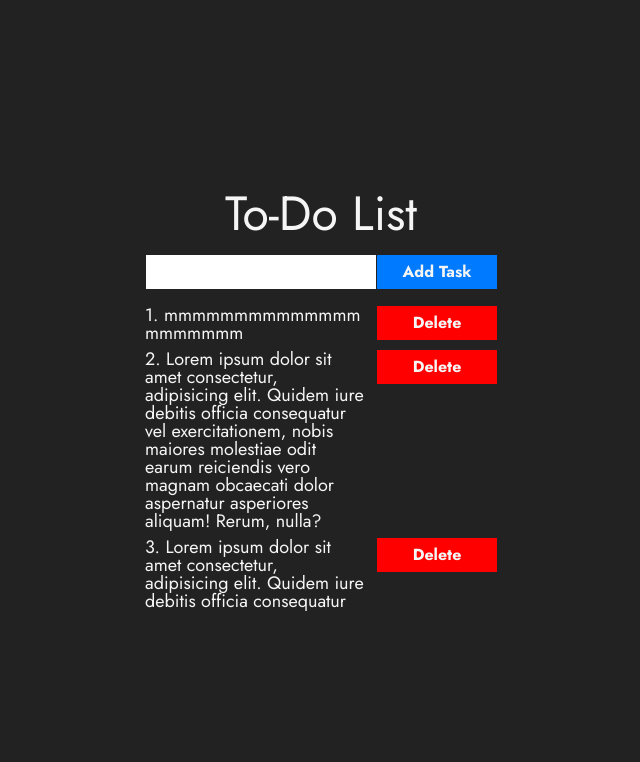
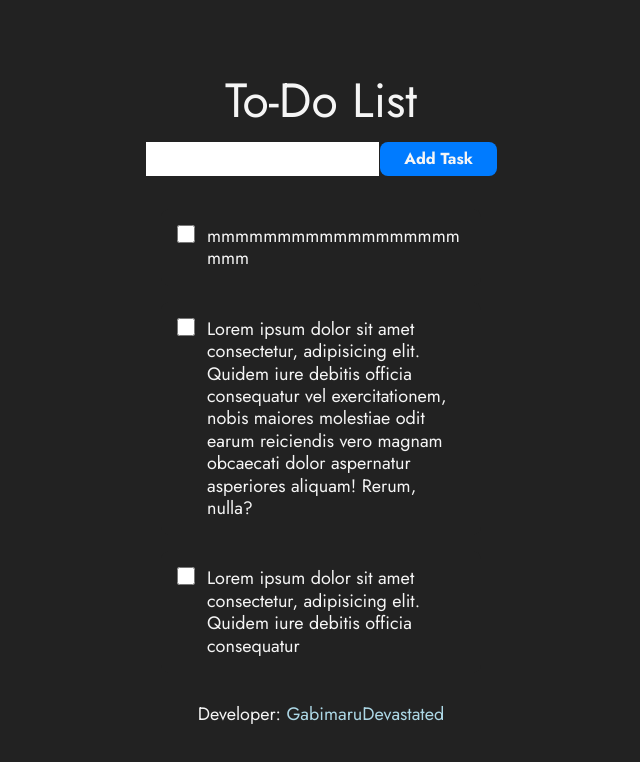
Before and after one commit to GabimaruDevastated/React-Todo, a React (Vite) app: page / in a window 1280 px wide. Shown: the top 762 px of the page, without its empty margins (319-959 px from the left). Built offline with nearby package versions, Linux system fonts and the light colour scheme.

Commit message:
fix: Task component and his styles
link on developer

```diff
--- a/src/App.tsx
+++ b/src/App.tsx
@@ -1,6 +1,6 @@
 import { useState } from "react";
 import "./styles/App.css";
-import Task from "./components/Task";
+import Task from "./components/Task/Task";
 
 function App() {
     const [tasks, setTasks] = useState<string[]>([
@@ -39,6 +39,12 @@ function App() {
                     return <Task text={text} index={index} deleteTask={deleteTask} />;
                 })}
             </ol>
+            <p className="developer">
+                <span>Developer: </span>
+                <a className="link" href="https://github.com/GabimaruDevastated">
+                    GabimaruDevastated
+                </a>
+            </p>
         </div>
     );
 }
--- a/src/components/Task.tsx
+++ b/src/components/Task/Task.tsx
@@ -1,4 +1,6 @@
 import { FC } from "react";
+import IconTrash from "../../assets/icons/trash";
+import "./task.css";
 
 interface TaskProps {
     index: number;
@@ -11,12 +13,10 @@ const Task: FC<TaskProps> = (props) => {
 
     return (
         <li className="task" key={index}>
-            <p className="task__text">
-                {index + 1}.&nbsp;{text}
-            </p>
-            <button className="button button-delete" onClick={() => deleteTask(index)}>
-                Delete
-            </button>
+            <div className="task__inner">
+                <input className="checkbox" type="checkbox" name="checkbox" />
+                <p className="task__text">{text}</p>
+            </div>
         </li>
     );
 };
--- /dev/null
+++ b/src/components/Task/task.css
@@ -0,0 +1,45 @@
+.tasks {
+    width: 100%;
+    display: flex;
+    flex-direction: column;
+    align-items: center;
+    padding: 1rem;
+    gap: 1rem;
+    background-color: var(--black-light-color);
+    border-radius: 0.5rem;
+    -webkit-border-radius: 0.5rem;
+    -moz-border-radius: 0.5rem;
+    -ms-border-radius: 0.5rem;
+    -o-border-radius: 0.5rem;
+}
+
+.task {
+    width: 100%;
+    display: flex;
+    align-items: center;
+    justify-content: space-between;
+    gap: 1rem;
+    padding: 1rem;
+    background-color: var(--black-color);
+    line-height: 140%;
+    border-radius: 0.5rem;
+    -webkit-border-radius: 0.5rem;
+    -moz-border-radius: 0.5rem;
+    -ms-border-radius: 0.5rem;
+    -o-border-radius: 0.5rem;
+}
+
+.task__inner {
+    display: flex;
+    align-items: flex-start;
+    gap: 0.75rem;
+}
+
+.task__text {
+    word-break: break-word;
+    font-size: 1.125rem;
+}
+
+.trash {
+    width: 1.5rem;
+}
--- a/src/styles/App.css
+++ b/src/styles/App.css
@@ -29,11 +29,8 @@
     font-weight: bold;
     height: 100%;
     max-height: 2.25rem;
-    min-width: 7.5rem;
-}
-
-.button-delete {
-    background-color: red;
+    text-wrap: nowrap;
+    border-radius: 0.5rem;
 }
 
 .add-task-wrapper {
@@ -43,22 +40,19 @@
     width: 100%;
 }
 
-.tasks {
-    width: 100%;
-    display: flex;
-    flex-direction: column;
-    gap: 0.5rem;
+.checkbox {
+    min-width: 1.125rem;
+    min-height: 1.125rem;
 }
 
-.task {
-    display: flex;
-    justify-content: space-between;
-    align-items: start;
-    width: 100%;
-    gap: 0.75rem;
+.developer {
+    font-size: 1.125rem;
 }
 
-.task__text {
-    word-break: break-word;
-    font-size: 1.125rem;
+.link {
+    color: lightblue;
 }
+
+.link:hover {
+    text-decoration: underline;
+}
```
